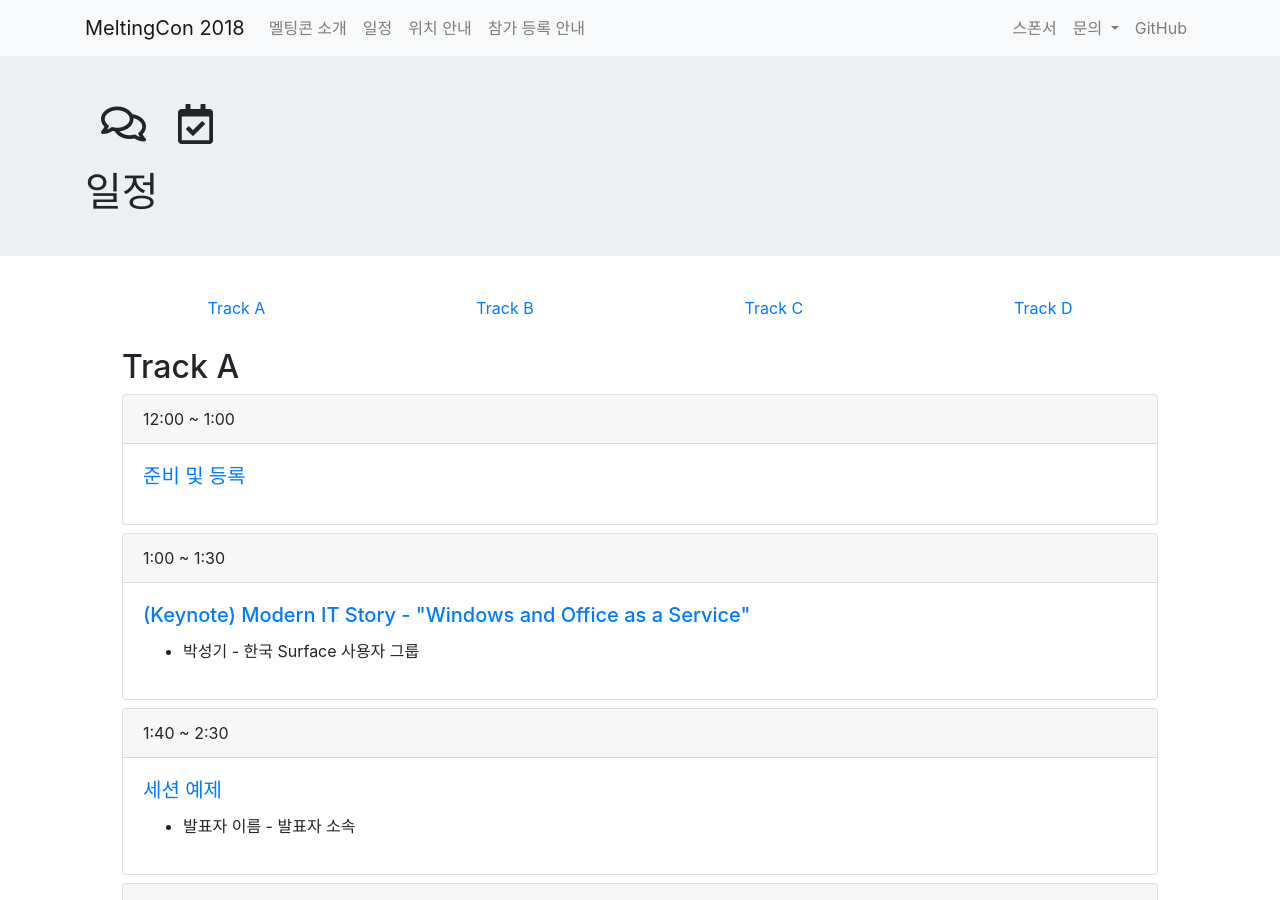
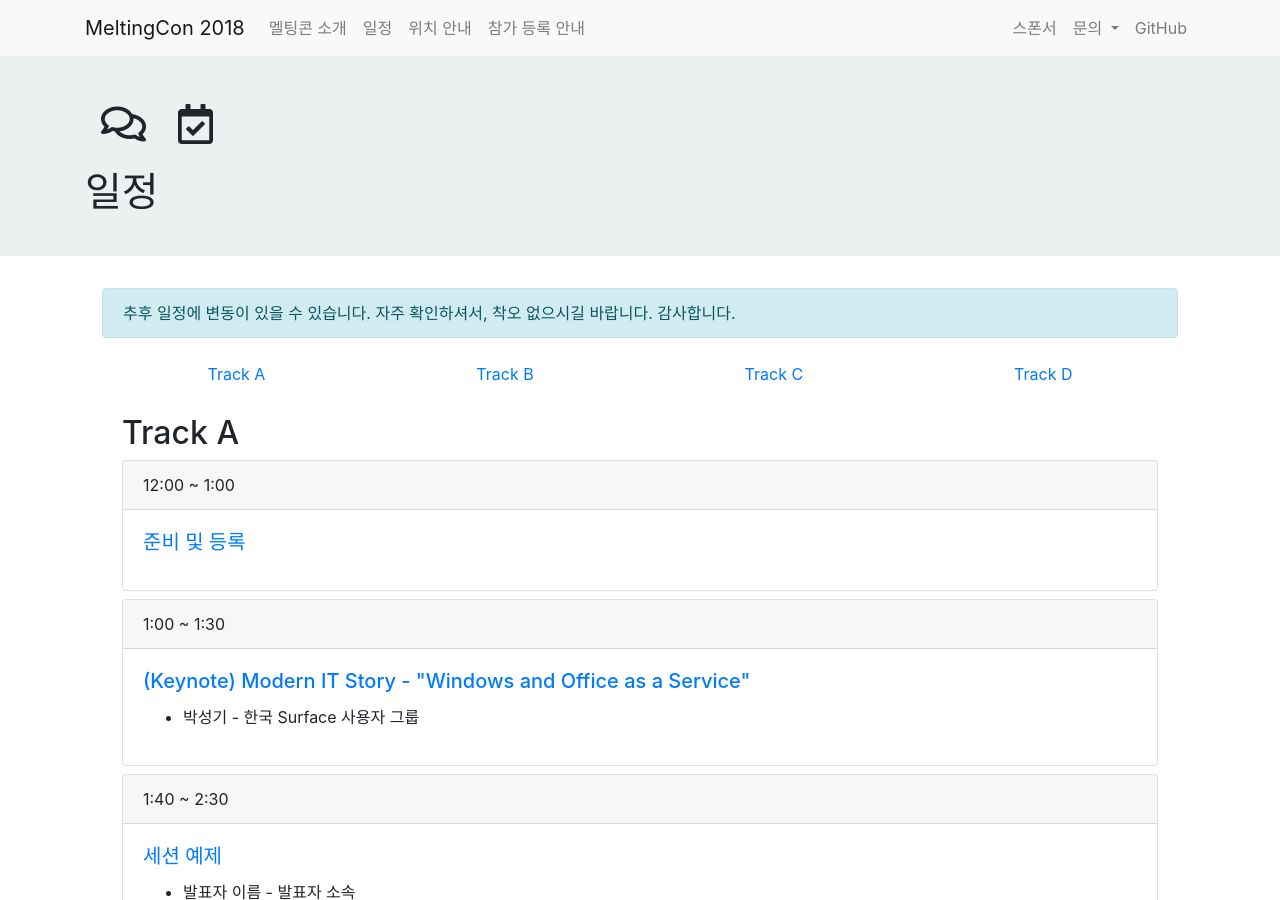
Before and after one commit to meltingcon/2018, a Jekyll site: the page built from schedules.html, in a window 1280 px wide and 900 px high. Built offline with Jekyll 4.4.1, drawn with Linux system fonts in a browser that asks for light colours.

Commit message:
Update schedules.html

```diff
--- a/schedules.html
+++ b/schedules.html
@@ -4,6 +4,9 @@ title: "일정"
 icon: <i class="far fa-comments"></i><i class="far fa-calendar-check"></i>
 permalink: /schedules/
 ---
+<div class="alert alert-info" role="alert">
+  추후 일정에 변동이 있을 수 있습니다. 자주 확인하셔서, 착오 없으시길 바랍니다. 감사합니다.
+</div>
 <ul class="nav nav-fill">
   {% assign tracks = site.sessions | group_by: 'track' %}
   {% for track in tracks %}
```
